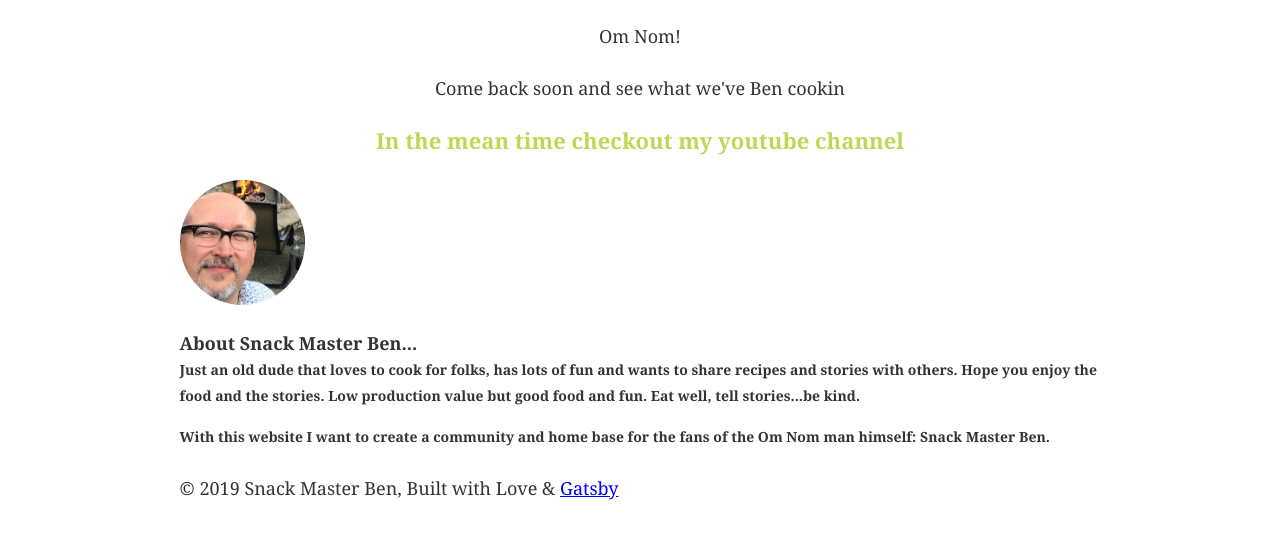
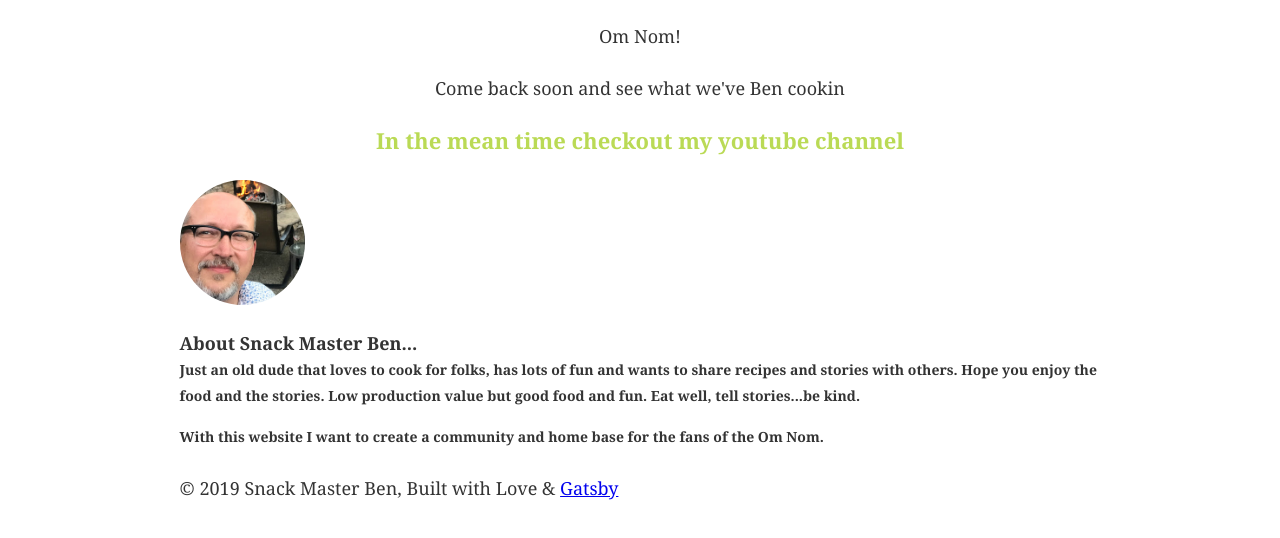
Before and after one commit to Rouncer27/snackmasterben, a Gatsby site: page / in a window 1280 px wide. Shown: the part 224-762 px from the top of the page. Built offline with nearby package versions, Linux system fonts and the light colour scheme; Gatsby itself is replaced by a stand-in of ours.

Commit message:
more description

```diff
--- a/src/pages/index.js
+++ b/src/pages/index.js
@@ -69,7 +69,7 @@ const IndexPage = () => (
         }}
       >
         With this website I want to create a community and home base for the
-        fans of the Om Nom man himself: Snack Master Ben.
+        fans of the Om Nom.
       </p>
     </div>
   </Layout>
```
